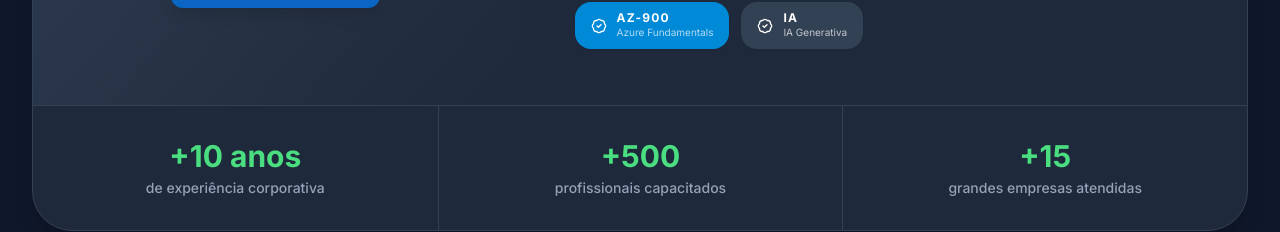
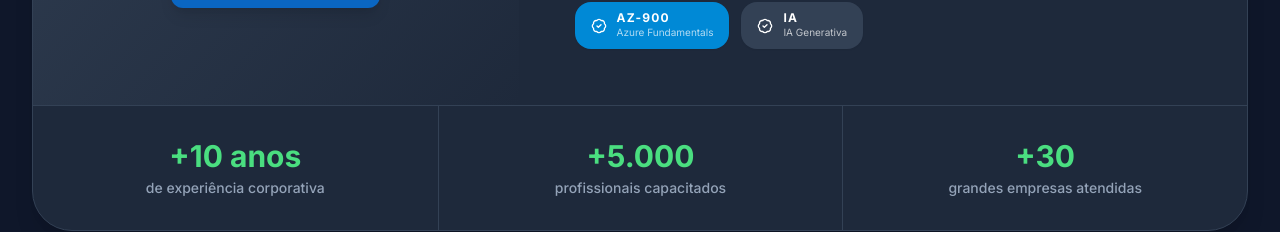
Before and after one commit to treinatechivo-hub/treinatech-site, a React (Vite) app: page / in a window 1280 px wide. Shown: the part 4760-4992 px from the top of the page. Built offline with nearby package versions, Linux system fonts and the light colour scheme.

Commit message:
fix: atualiza estatísticas da seção Instrutor para +5.000 profissionais e +30 empresas
Co-Authored-By: Claude Sonnet 4.6 <noreply@anthropic.com>

```diff
--- a/components/Instructor.tsx
+++ b/components/Instructor.tsx
@@ -37,8 +37,8 @@ const certifications = [
 
 const stats = [
   { value: '+10 anos', label: 'de experiência corporativa' },
-  { value: '+500', label: 'profissionais capacitados' },
-  { value: '+15', label: 'grandes empresas atendidas' },
+  { value: '+5.000', label: 'profissionais capacitados' },
+  { value: '+30', label: 'grandes empresas atendidas' },
 ];
 
 export const Instructor: React.FC = () => {
```
